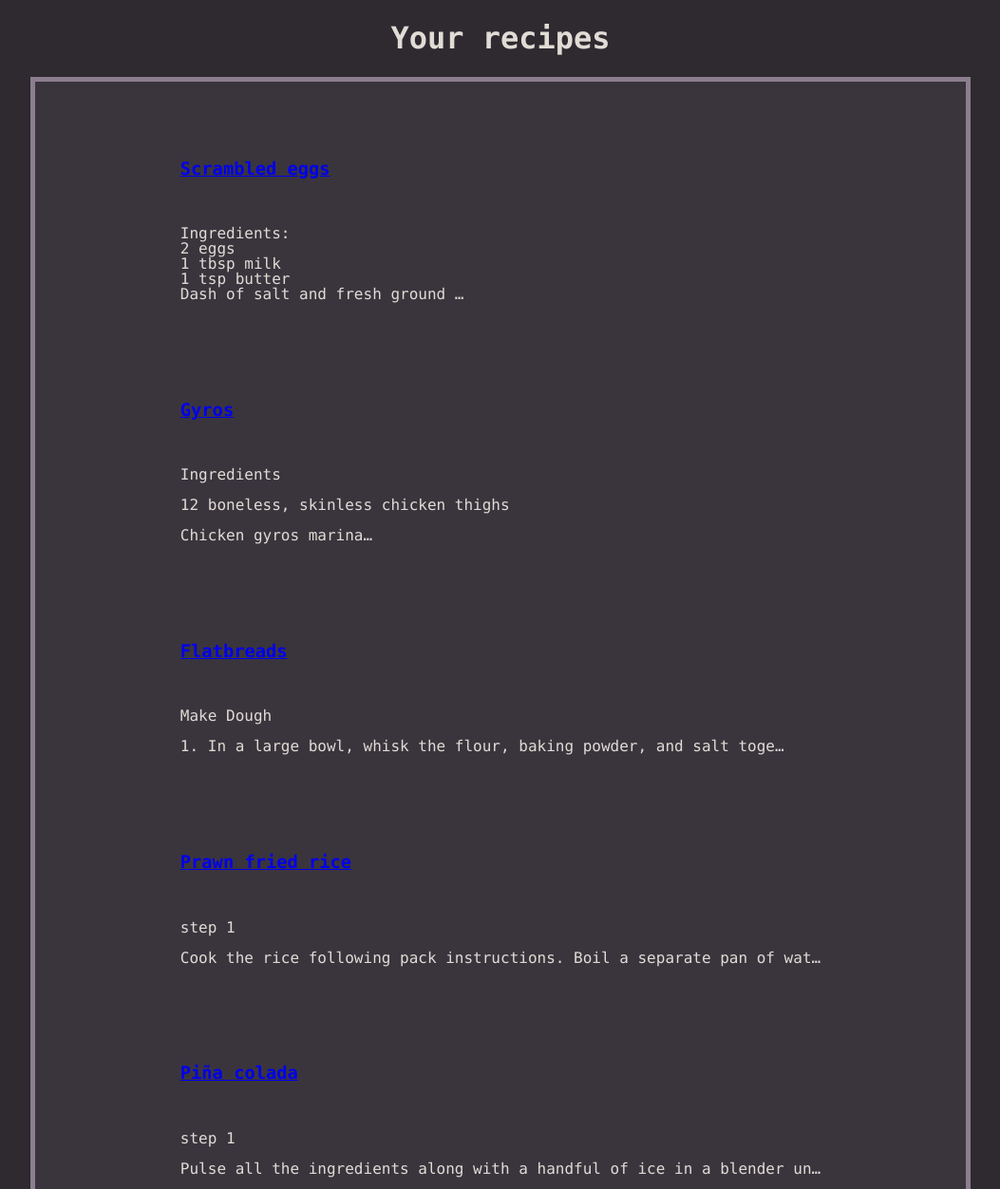
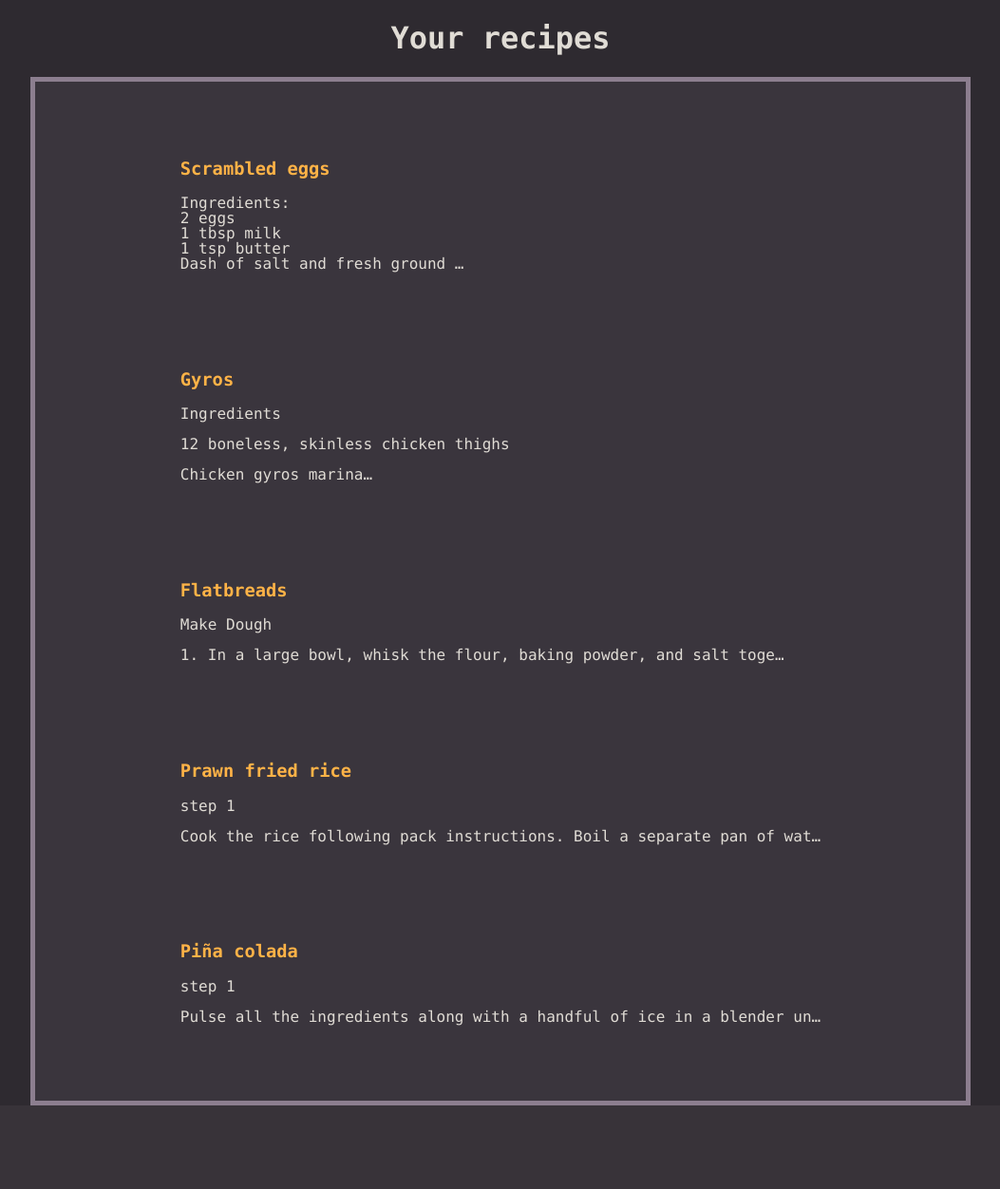
Before and after one commit to whoisjw/jacksRecipes_projectFile, a Django app: page /recipes/ in a window 1280 px wide. Shown: the part 48-1300 px from the top of the page at 95% size, without its empty margins (113-1166 px from the left). After the commit the page ends 1212 px from the top, so only its background shows below. Run offline with Django 5.2, Linux system fonts and the light colour scheme; data comes from the database, SQL or seed files in the repository.

Commit message:
changed link colour and fixed weird spacing issue i hate html

```diff
--- a/static/css/main.css
+++ b/static/css/main.css
@@ -76,6 +76,15 @@
 
 /* BODY AND EVERYTHING ELSE */
 
+.recipeLink {
+  color: #ffb347;
+  text-decoration: none;
+}
+
+.recipeLink:visited {
+  color: #ffb347;
+}
+
 body {
   color: var(--retro-text);
   background-color: var(--retro-bg);
--- a/templates/recipeViews/recipeList.html
+++ b/templates/recipeViews/recipeList.html
@@ -10,8 +10,7 @@
     <div>
         {% for getdata in recipesDisp %}
         <article class="entry">
-            <h3><a href="/recipes/{{ getdata.recipeId }}">{{ getdata.title }}</a></h3>
-            <p>{{ getdata.body | truncatechars:80 }}</p>
+            <h3><a class="recipeLink" href="/recipes/{{ getdata.recipeId }}">{{ getdata.title }}</a></h3><p>{{ getdata.body | truncatechars:80 }}</p>
         </article>
         {% endfor %}
     </div>
```
